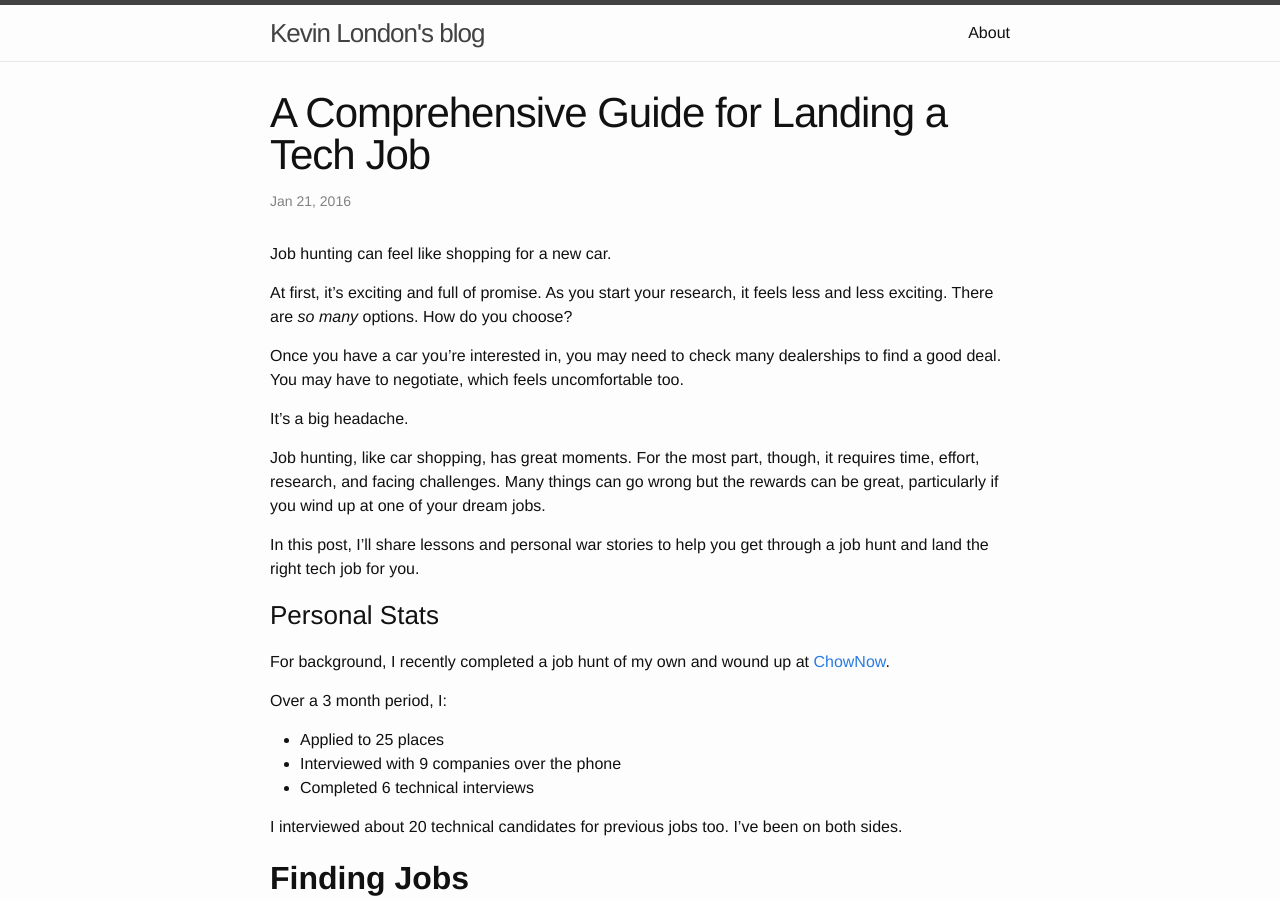
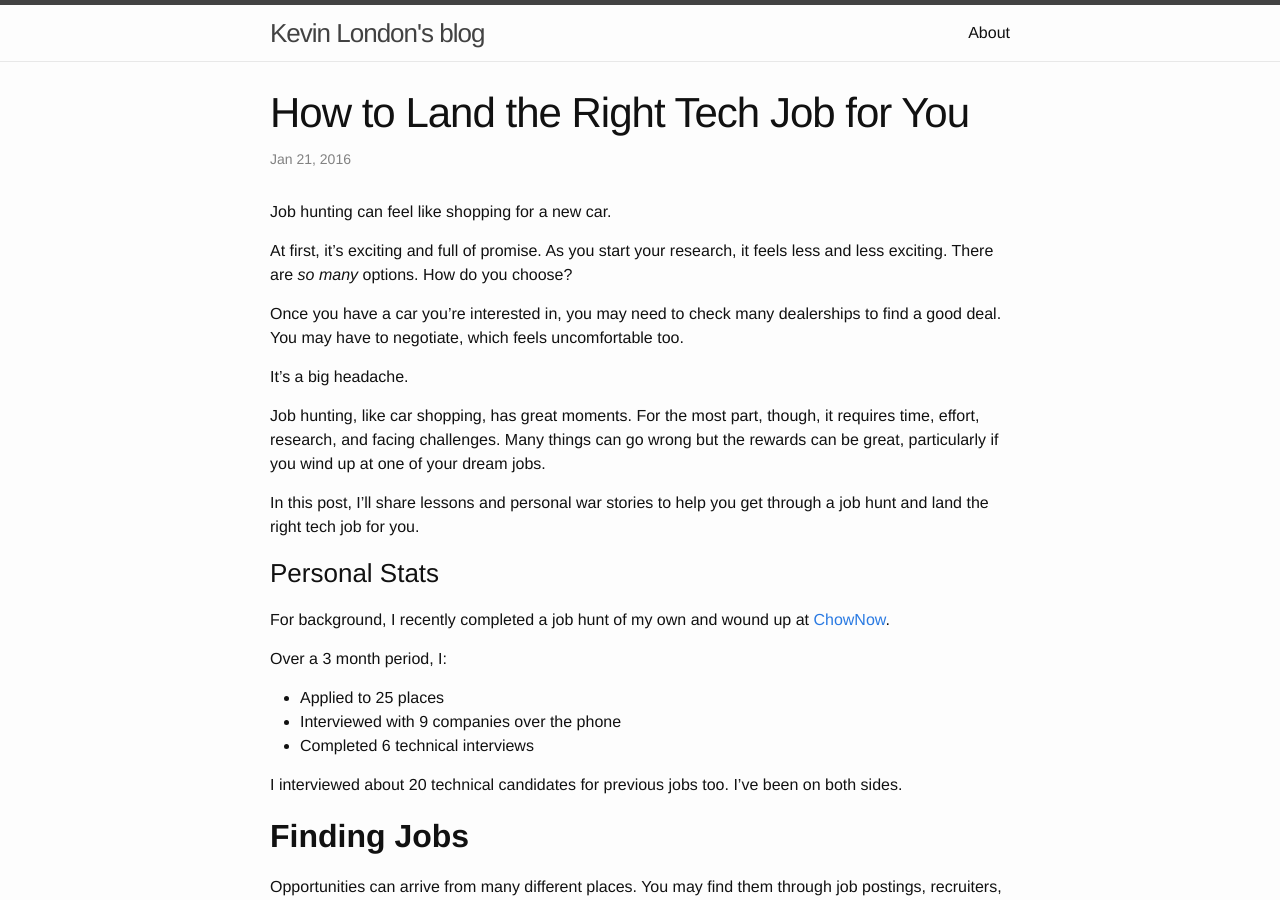
Before and after one commit to kevinlondon/kevinlondon.github.io, a Jekyll site: the page built from _posts/2016-01-21-job-hunt-guide.md, in a window 1280 px wide and 900 px high. Built offline with Jekyll 4.4.1, drawn with Linux system fonts in a browser that asks for light colours; comment, search, counter and statistics services are not loaded.

Commit message:
It's published, it's done.

```diff
--- a/_posts/2016-01-21-job-hunt-guide.md
+++ b/_posts/2016-01-21-job-hunt-guide.md
@@ -1,6 +1,6 @@
 ---
 layout: post
-title:  "A Comprehensive Guide for Landing a Tech Job"
+title:  "How to Land the Right Tech Job for You"
 date:   2016-01-21 20:45:08
 ---
 
```
